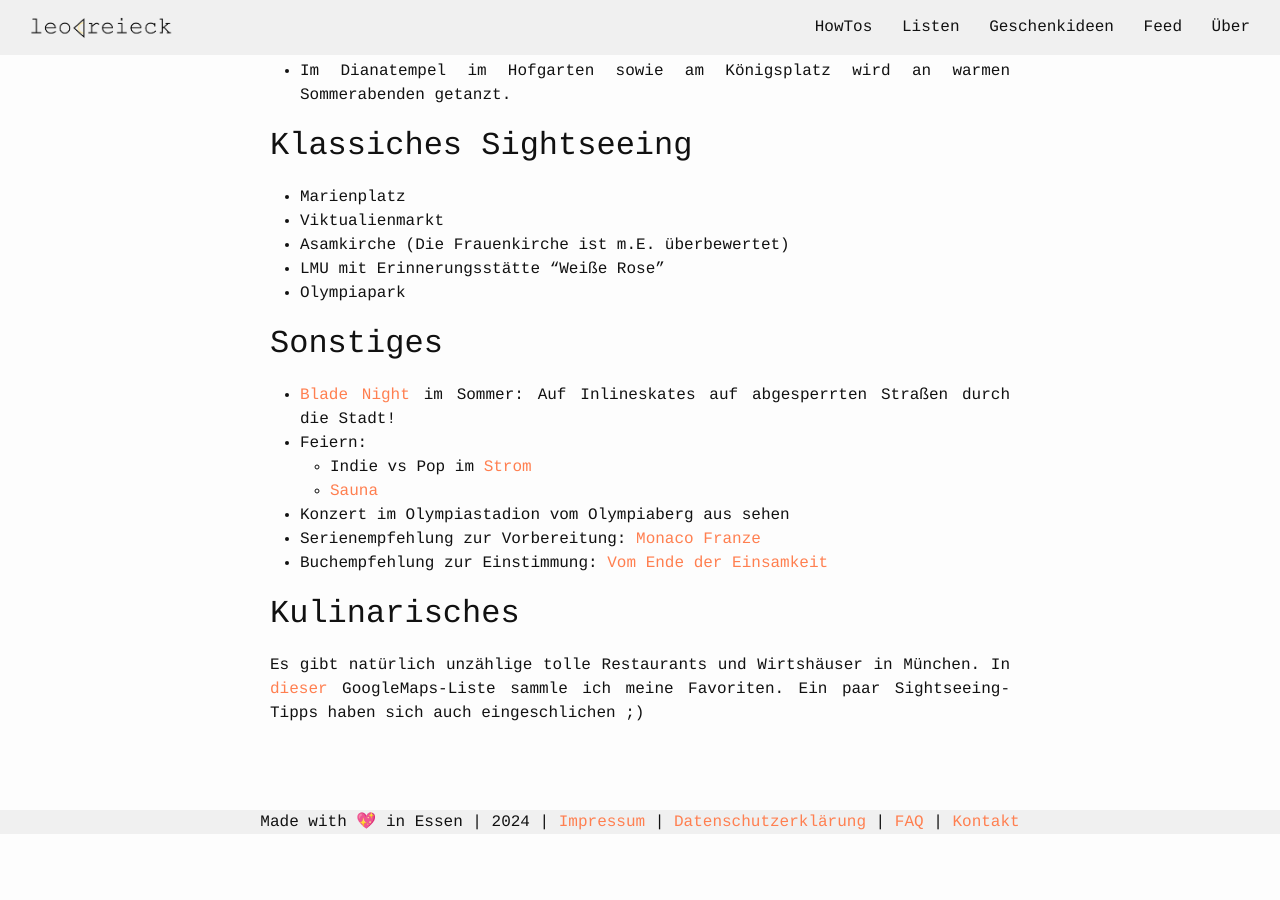
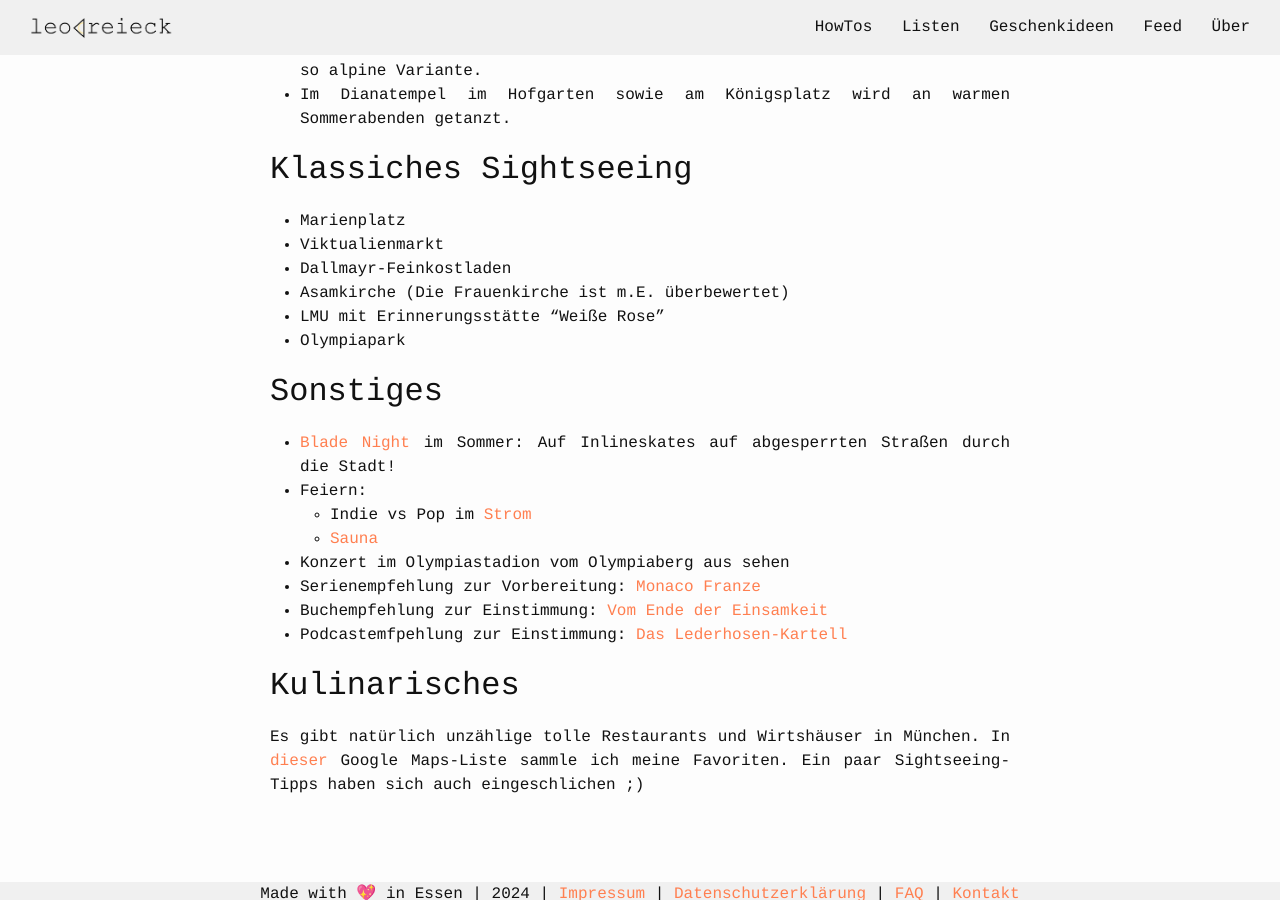
Before and after one commit to leodreieck/leodreieck.github.io, a Jekyll site: the page built from _posts/2024-03-15-muenchen.md, in a window 1280 px wide and 900 px high, scrolled down 1005 px. Built offline with Jekyll 4.4.1, drawn with Linux system fonts in a browser that asks for light colours; before the commit the page ends 1839 px from its top, so only the background shows below that; some of the changed text lies outside the part shown.

Commit message:
add lederhosen-kartell and dallmayr recomendation

```diff
--- a/_posts/2024-03-15-muenchen.md
+++ b/_posts/2024-03-15-muenchen.md
@@ -35,6 +36,7 @@
 ## Klassiches Sightseeing
 - Marienplatz
 - Viktualienmarkt
+- Dallmayr-Feinkostladen
 - Asamkirche (Die Frauenkirche ist m.E. überbewertet)
 - LMU mit Erinnerungsstätte "Weiße Rose"
 - Olympiapark
@@ -47,10 +49,11 @@
 - Konzert im Olympiastadion vom Olympiaberg aus sehen
 - Serienempfehlung zur Vorbereitung: [Monaco Franze](https://www.netflix.com/de/title/81339094){:target="_blank"}
 - Buchempfehlung zur Einstimmung: [Vom Ende der Einsamkeit](https://amzn.eu/d/bnaStBq){:target="_blank"}
+- Podcastemfpehlung zur Einstimmung: [Das Lederhosen-Kartell](https://studio-bummens.de/produktionen/podcast/das-lederhosen-kartell/){:target="_blank"}
 
 ## Kulinarisches
 
-Es gibt natürlich unzählige tolle Restaurants und Wirtshäuser in München. In [dieser](https://maps.app.goo.gl/YN2Fs9jQMV4Zqm3m7){:target="_blank"} GoogleMaps-Liste sammle ich meine Favoriten. Ein paar Sightseeing-Tipps haben sich auch eingeschlichen ;)
+Es gibt natürlich unzählige tolle Restaurants und Wirtshäuser in München. In [dieser](https://maps.app.goo.gl/YN2Fs9jQMV4Zqm3m7){:target="_blank"} Google Maps-Liste sammle ich meine Favoriten. Ein paar Sightseeing-Tipps haben sich auch eingeschlichen ;)
 
 <!--
 https://www.sueddeutsche.de/muenchen/ausgehen-muenchen-bars-erstsemester-1.2921919
```
Also changed, not shown: other parts of _posts/2024-03-15-muenchen.md (+2 -1 lines).
